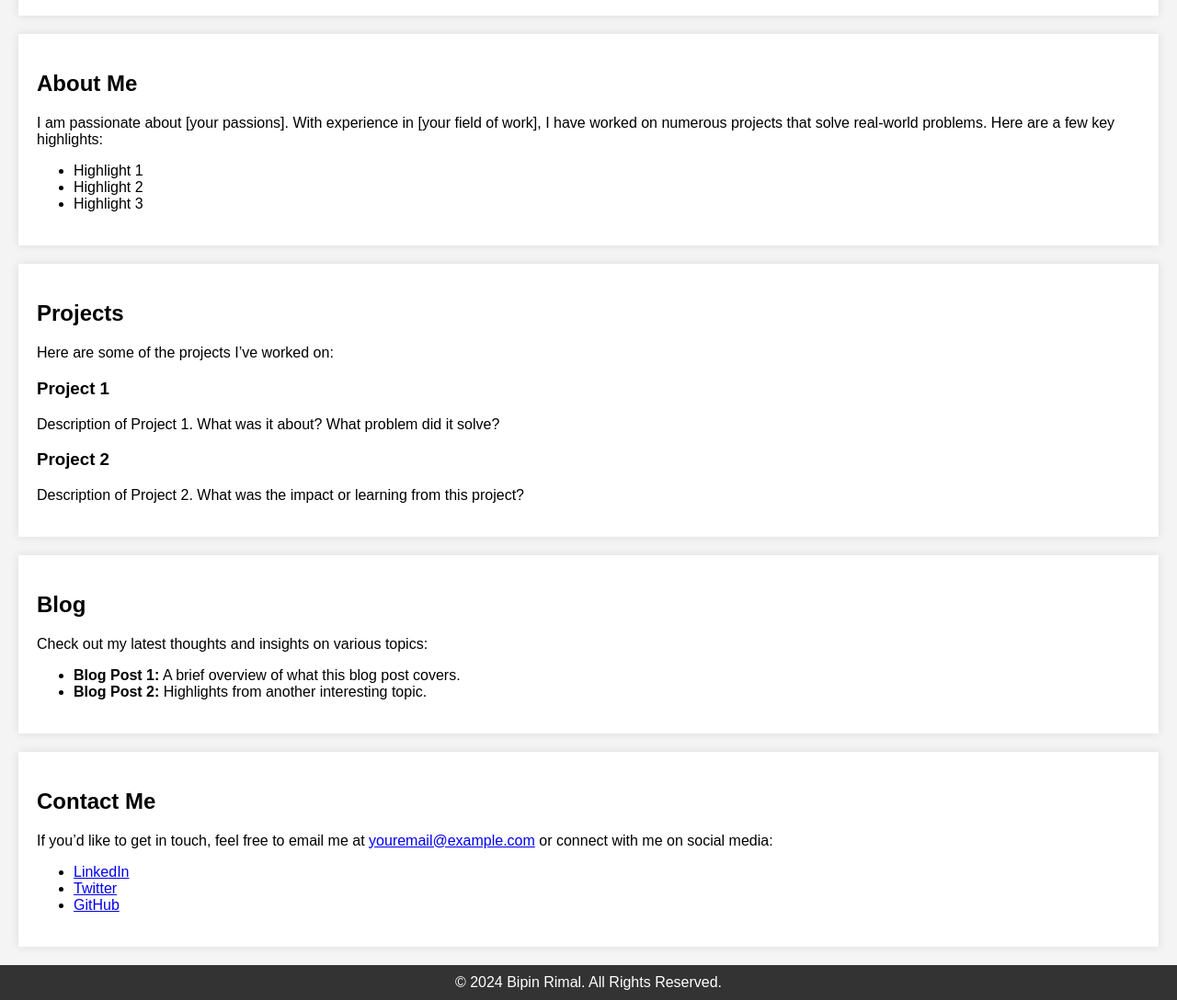
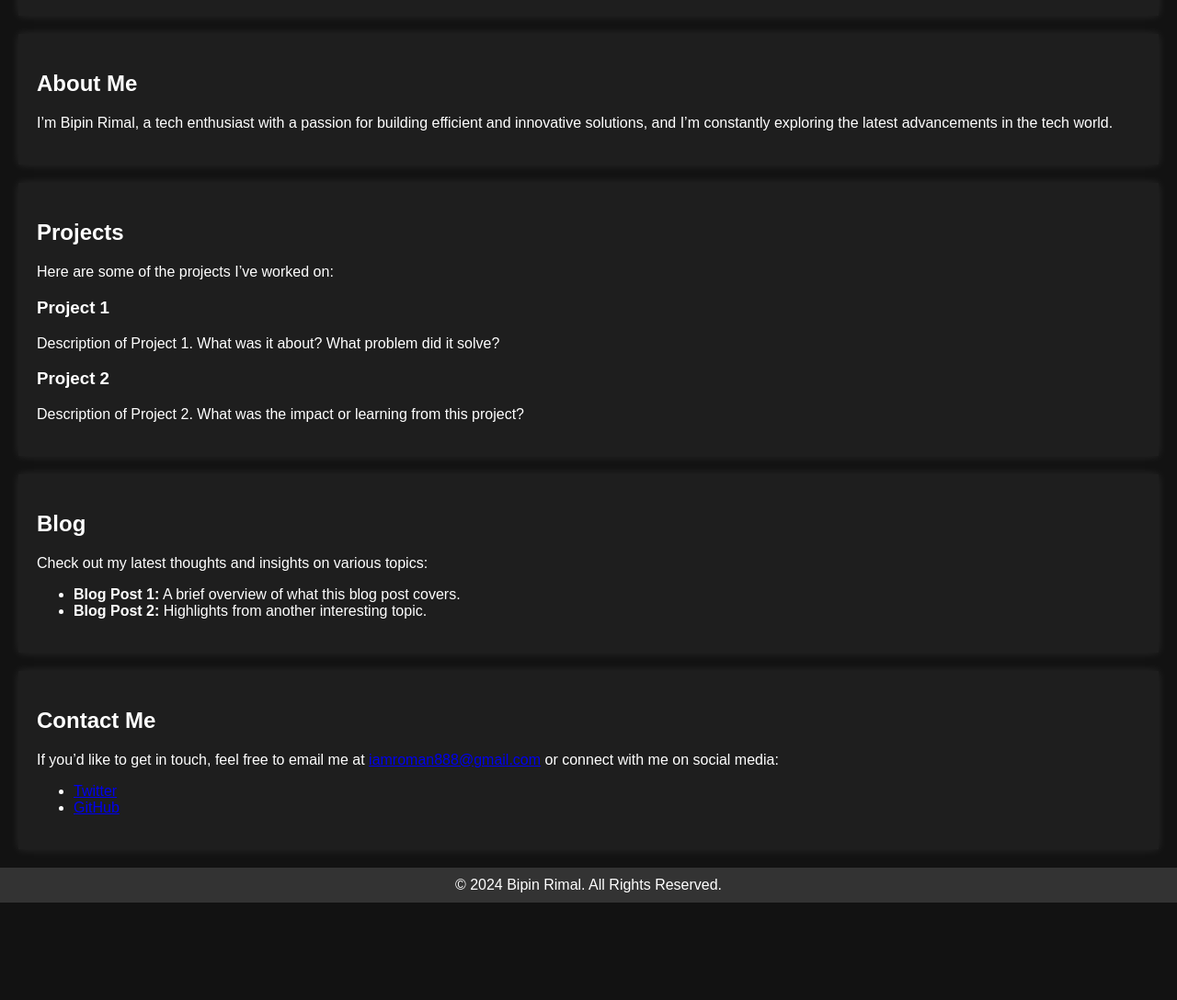
Before and after one commit to Rbipin989/web, a plain HTML site: page index.html in a window 1280 px wide. Shown: the part 530-1618 px from the top of the page at 92% size. After the commit the page ends 1512 px from the top, so only its background shows below. Drawn offline with Linux system fonts and the light colour scheme.

Commit message:
Update index.html
background, links, about you

```diff
--- a/index.html
+++ b/index.html
@@ -10,7 +10,8 @@
             font-family: Arial, sans-serif;
             margin: 0;
             padding: 0;
-            background-color: #f4f4f4;
+            background-color: #121212; /* Dark background color */
+            color: #ffffff; /* Light text color for contrast */
         }
         header {
             background-color: #333;
@@ -29,19 +30,19 @@
         nav a {
             margin: 0 15px;
             text-decoration: none;
-            color: #333;
+            color: #ffffff; /* Light text for links */
             font-size: 1.2em;
         }
         section {
             margin: 20px;
             padding: 20px;
-            background-color: #fff;
-            box-shadow: 0 0 10px rgba(0,0,0,0.1);
+            background-color: #1e1e1e; /* Dark background for sections */
+            box-shadow: 0 0 10px rgba(255,255,255,0.1);
         }
         .profile-img {
             display: block;
             margin: 0 auto;
-            max-width: 200px;
+            max-width: 200px; /* Image size remains the same */
             border-radius: 50%;
         }
         footer {
@@ -76,12 +77,12 @@
 
 <section id="about">
     <h2>About Me</h2>
-    <p>I am passionate about [your passions]. With experience in [your field of work], I have worked on numerous projects that solve real-world problems. Here are a few key highlights:</p>
-    <ul>
+    <p>I’m Bipin Rimal, a tech enthusiast with a passion for building efficient and innovative solutions, and I’m constantly exploring the latest advancements in the tech world.</p>
+<!--     <ul>
         <li>Highlight 1</li>
         <li>Highlight 2</li>
         <li>Highlight 3</li>
-    </ul>
+    </ul> -->
 </section>
 
 <section id="projects">
@@ -105,11 +106,10 @@
 
 <section id="contact">
     <h2>Contact Me</h2>
-    <p>If you’d like to get in touch, feel free to email me at <a href="mailto:youremail@example.com">youremail@example.com</a> or connect with me on social media:</p>
+    <p>If you’d like to get in touch, feel free to email me at <a href="mailto:iamroman888@gmail.com">iamroman888@gmail.com</a> or connect with me on social media:</p>
     <ul>
-        <li><a href="#">LinkedIn</a></li>
-        <li><a href="#">Twitter</a></li>
-        <li><a href="#">GitHub</a></li>
+        <li><a href="https://x.com/Bipinrimal567">Twitter</a></li>
+        <li><a href="https://github.com/Rbipin989">GitHub</a></li>
     </ul>
 </section>
 
```
